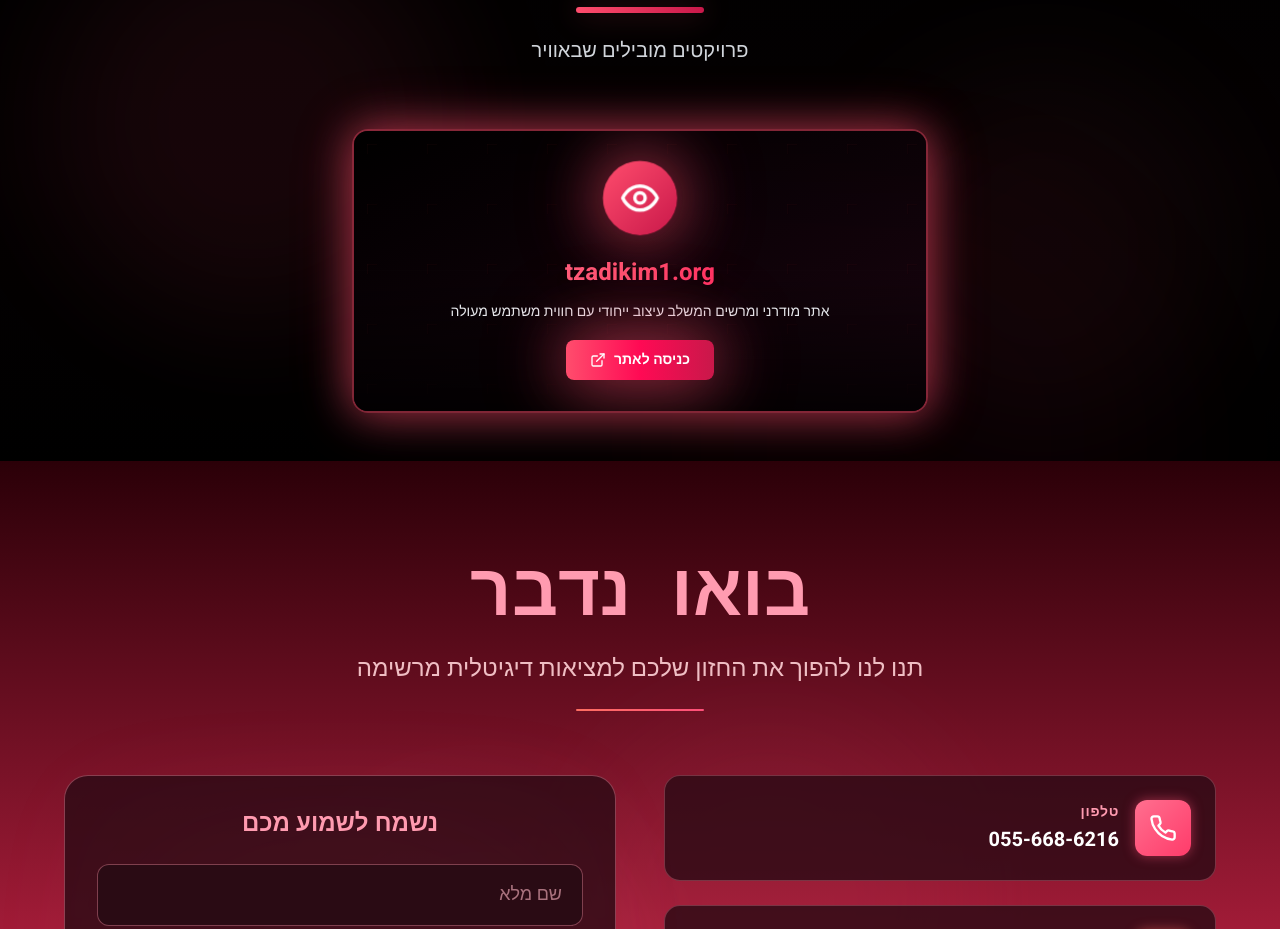
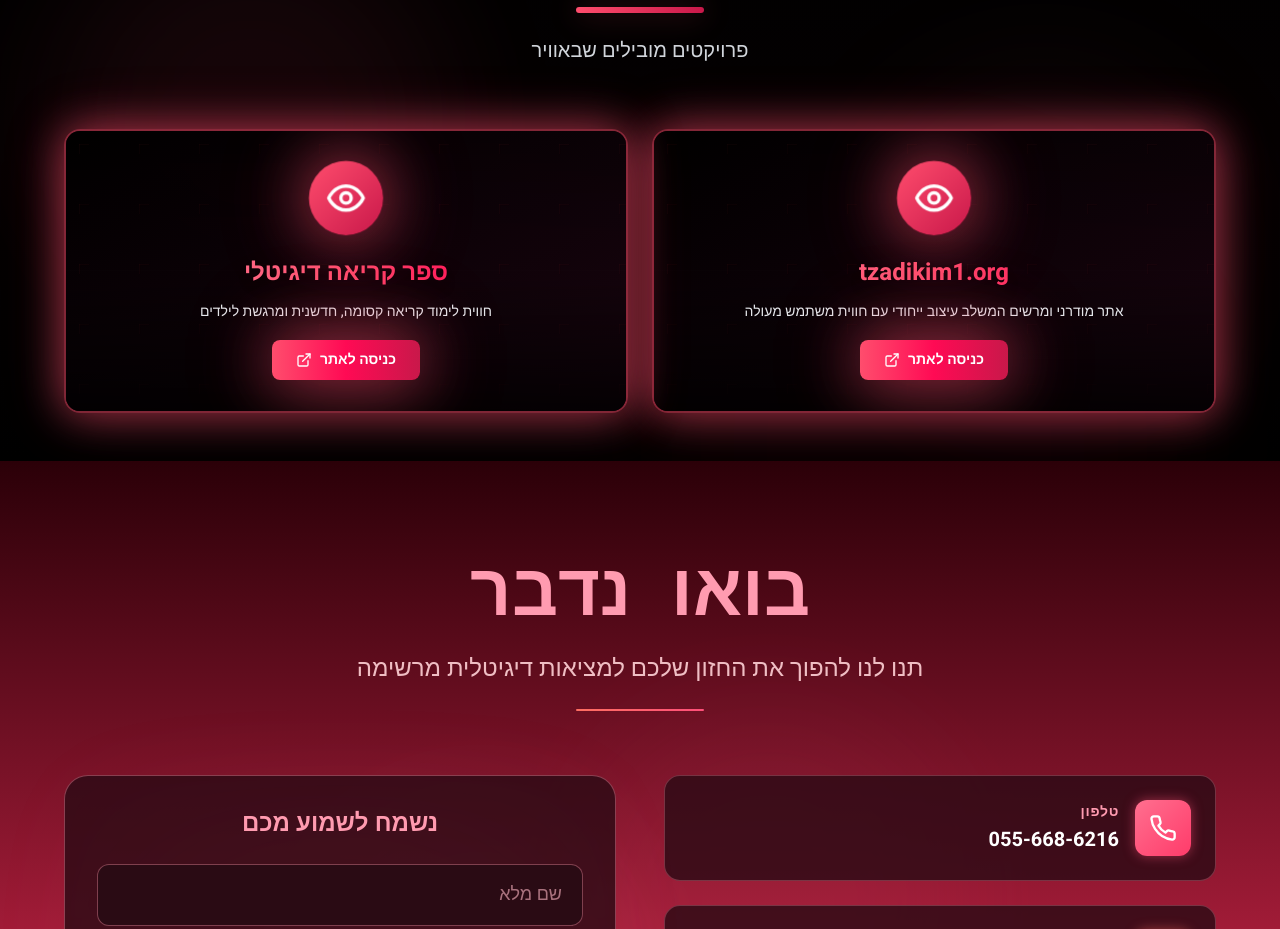
Before and after one commit to str-job/codewow, a React (Vite) app: page / in a window 1280 px wide. Shown: the part 3180-4109 px from the top of the page. Built offline with nearby package versions, Linux system fonts and the light colour scheme; no server answers; the database is empty; a web font is replaced by a local one.

Commit message:
Update PortfolioSection.tsx
MORE WEB METIKUT HAKRIA

```diff
--- a/src/PortfolioSection.tsx
+++ b/src/PortfolioSection.tsx
@@ -41,17 +41,25 @@ export function PortfolioSection() {
     }
   };
 
-  const defaultItem = {
+// שנה את החלק הזה בקוד:
+const defaultItems = [
+  {
     title: 'tzadikim1.org',
     description: 'אתר מודרני ומרשים המשלב עיצוב ייחודי עם חווית משתמש מעולה',
     link: 'https://tzadikim1.org/'
-  };
+  },
+  {
+    title: 'ספר קריאה דיגיטלי',
+    description: 'חווית לימוד קריאה קסומה, חדשנית ומרגשת לילדים',
+    link: 'https://sweet-reading-experience.lovable.app/'
+  }
+];
 
-  const allItems = [defaultItem, ...portfolioItems.map(item => ({
-    title: item.title || '',
-    description: item.description || '',
-    link: item.link
-  }))];
+const allItems = [...defaultItems, ...portfolioItems.map(item => ({
+  title: item.title || '',
+  description: item.description || '',
+  link: item.link
+}))];
 
   return (
     <section id="portfolio" className="relative py-12 px-6 bg-gradient-to-b from-black via-[#590d22]/5 to-black overflow-hidden">
```
